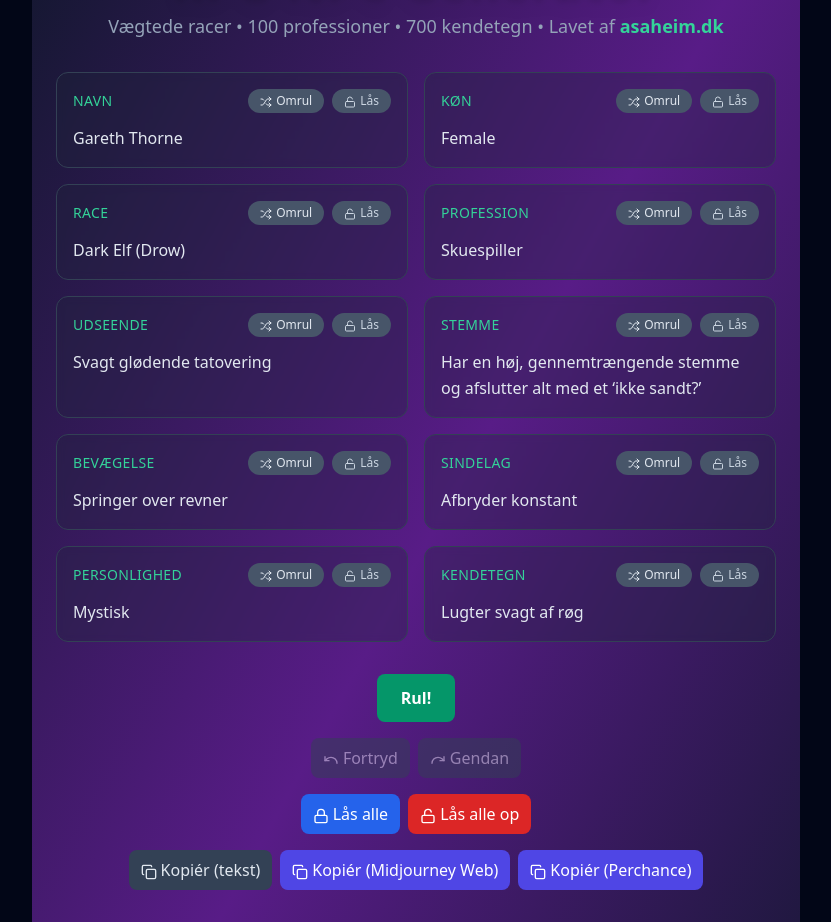
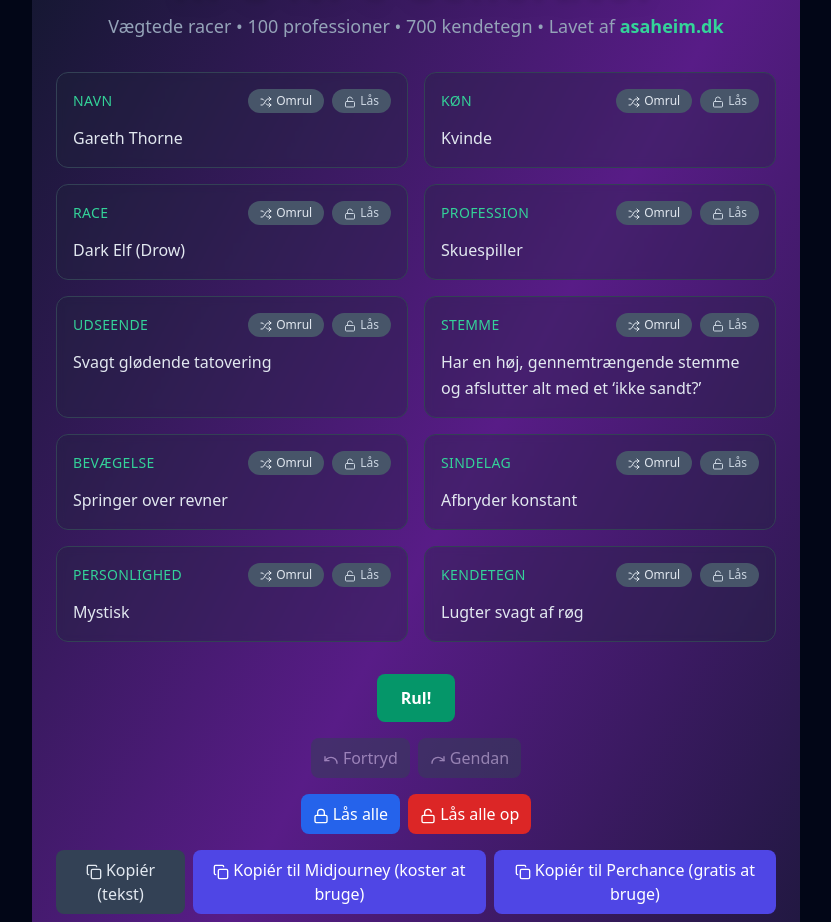
Before and after one commit to Jazzydada/NPC-Generator---by-asaheim.dk, a Next.js app: page /embed in a window 1280 px wide. Shown: the part 152-1074 px from the top of the page, without its empty margins (224-1055 px from the left). Built offline with nearby package versions, Linux system fonts and the light colour scheme.

Commit message:
Update DnDNpcGenerator.jsx

```diff
--- a/components/DnDNpcGenerator.jsx
+++ b/components/DnDNpcGenerator.jsx
@@ -20,7 +20,7 @@ const t = {
       voice: "Voice",
       movement: "Movement",
       demeanor: "Demeanor",
-      persona: "Persona",
+      persona: "Personality",
       trait: "Trait",
     },
     buttons: {
@@ -28,8 +28,8 @@ const t = {
       lockAll: "Lock All",
       unlockAll: "Unlock All",
       copyText: "Copy (text)",
-      copyMJ: "Copy (Midjourney Web)",
-      perchance: "Copy (Perchance)",
+      copyMJ: "Copy to Midjourney (paid)",
+      perchance: "Copy to Perchance (free)",
       perchanceEmbedToggle: "Show Perchance in app",
       rollOne: "Reroll",
     },
@@ -58,8 +58,8 @@ const t = {
       lockAll: "Lås alle",
       unlockAll: "Lås alle op",
       copyText: "Kopiér (tekst)",
-      copyMJ: "Kopiér (Midjourney Web)",
-      perchance: "Kopiér (Perchance)",
+      copyMJ: "Kopiér til Midjourney (koster at bruge)",
+      perchance: "Kopiér til Perchance (gratis at bruge)",
       perchanceEmbedToggle: "Vis Perchance i appen",
       rollOne: "Omrul",
     },
@@ -1099,6 +1099,22 @@ const TRAIT_DA = [
 /** =========================================================
  *  Gender (weighted) + hidden-gender races
  * ======================================================= */
+// ===================== START: GENDER LABELS (EN/DA) =====================
+const GENDER_LABELS = {
+  en: {
+    Male: "Male",
+    Female: "Female",
+    "Non-binary": "Non-binary",
+    Hermaphrodite: "Hermaphrodite",
+  },
+  da: {
+    Male: "Mand",
+    Female: "Kvinde",
+    "Non-binary": "non-binær",
+    Hermaphrodite: "hermafrodit",
+  },
+};
+// ===================== SLUT: GENDER LABELS (EN/DA) =====================
 const GENDERS = ["Male", "Female", "Non-binary", "Hermaphrodite"];
 function weightedGender() {
   const r = Math.random() * 100;
@@ -1108,9 +1124,16 @@ function weightedGender() {
   return "Hermaphrodite";
 }
 const genderHiddenRaces = new Set(["Dragonborn", "Lizardfolk", "Kobold"]);
-function displayGenderFor(race, gender, tr) {
-  return genderHiddenRaces.has(race) ? tr.genderUnrevealed : gender;
+// ===================== START: displayGenderFor (med sprog) =====================
+function displayGenderFor(race, gender, tr, lang = "en") {
+  // Skjult køn for visse racer = "Uoplyst"/"Unrevealed"
+  if (genderHiddenRaces.has(race)) return tr.genderUnrevealed;
+
+  // Mappet visningslabel per sprog
+  const dict = GENDER_LABELS[lang] || GENDER_LABELS.en;
+  return dict[gender] ?? gender; // fallback til rå værdi hvis ukendt
 }
+// ===================== SLUT: displayGenderFor (med sprog) =====================
 
 /** =========================================================
  *  Races (weighted)
@@ -1212,13 +1235,13 @@ function raceDescriptor(race) {
 function buildMidjourneyPromptWeb(npc) {
   const genderOut = displayGenderFor(npc.race, npc.gender, t.en);
   const parts = [
-    "fantasy character portrait, head & shoulders",
+    "fantasy character portrait, head & shoulders, D&D style",
    `${raceDescriptor(npc.race)}, ${genderOut} ${npc.profession}`,
-    `demeanor: ${npc.demeanor}`,
-    `appearance details: ${npc.appearance}`,
-    `voice: ${npc.voice}`, // merged
-    `movement vibe: ${npc.movement}`,
-    "rich lighting, painterly detail, sharp focus, neutral background, subtle costume matching the role, color harmony, (no modern items), (no text)"
+    `${npc.demeanor}`,
+    ` ${npc.appearance}`,
+
+    ` ${npc.movement}`,
+    "rich lighting, photorealistic, painterly detail, sharp focus, neutral background, subtle costume matching the role, color harmony, (no modern items), (no text)"
   ];
   const seed = seedFromString(npc.name || `${npc.race}-${npc.profession}`);
   return `${parts.join(", ")} --ar 2:3 --v 6 --style raw --s 250 --seed ${seed}`;
@@ -1549,7 +1572,7 @@ export default function DnDNpcGenerator() {
   const textOut = useMemo(() => {
     if (!npc) return "";
     return `${tr.fields.name}: ${npc.name}
-${tr.fields.gender}: ${displayGenderFor(npc.race, npc.gender, tr)}
+${tr.fields.gender}: ${displayGenderFor(npc.race, npc.gender, tr, lang)}
 ${tr.fields.race}: ${npc.race}
 ${tr.fields.profession}: ${npc.profession}
 ${tr.fields.appearance}: ${npc.appearance}
@@ -1694,7 +1717,7 @@ return (
       {/* Grid med NPC-felter */}
       <section className="grid grid-cols-1 md:grid-cols-2 gap-4">
         <FieldCard label={tr.fields.name} value={npc.name} locked={locks.name} onLock={() => toggleLock("name")} onReroll={() => rerollField("name", locks, tables)} tr={tr} />
-        <FieldCard label={tr.fields.gender} value={displayGenderFor(npc.race, npc.gender, tr)} locked={locks.gender} onLock={() => toggleLock("gender")} onReroll={() => rerollField("gender", locks, tables)} tr={tr} />
+        <FieldCard label={tr.fields.gender} value={displayGenderFor(npc.race, npc.gender, tr, lang)} locked={locks.gender} onLock={() => toggleLock("gender")} onReroll={() => rerollField("gender", locks, tables)} tr={tr} />
         <FieldCard label={tr.fields.race} value={npc.race} locked={locks.race} onLock={() => toggleLock("race")} onReroll={() => rerollField("race", locks, tables)} tr={tr} />
         <FieldCard label={tr.fields.profession} value={npc.profession} locked={locks.profession} onLock={() => toggleLock("profession")} onReroll={() => rerollField("profession", locks, tables)} tr={tr} />
         <FieldCard label={tr.fields.appearance} value={npc.appearance} locked={locks.appearance} onLock={() => toggleLock("appearance")} onReroll={() => rerollField("appearance", locks, tables)} tr={tr} />
```
